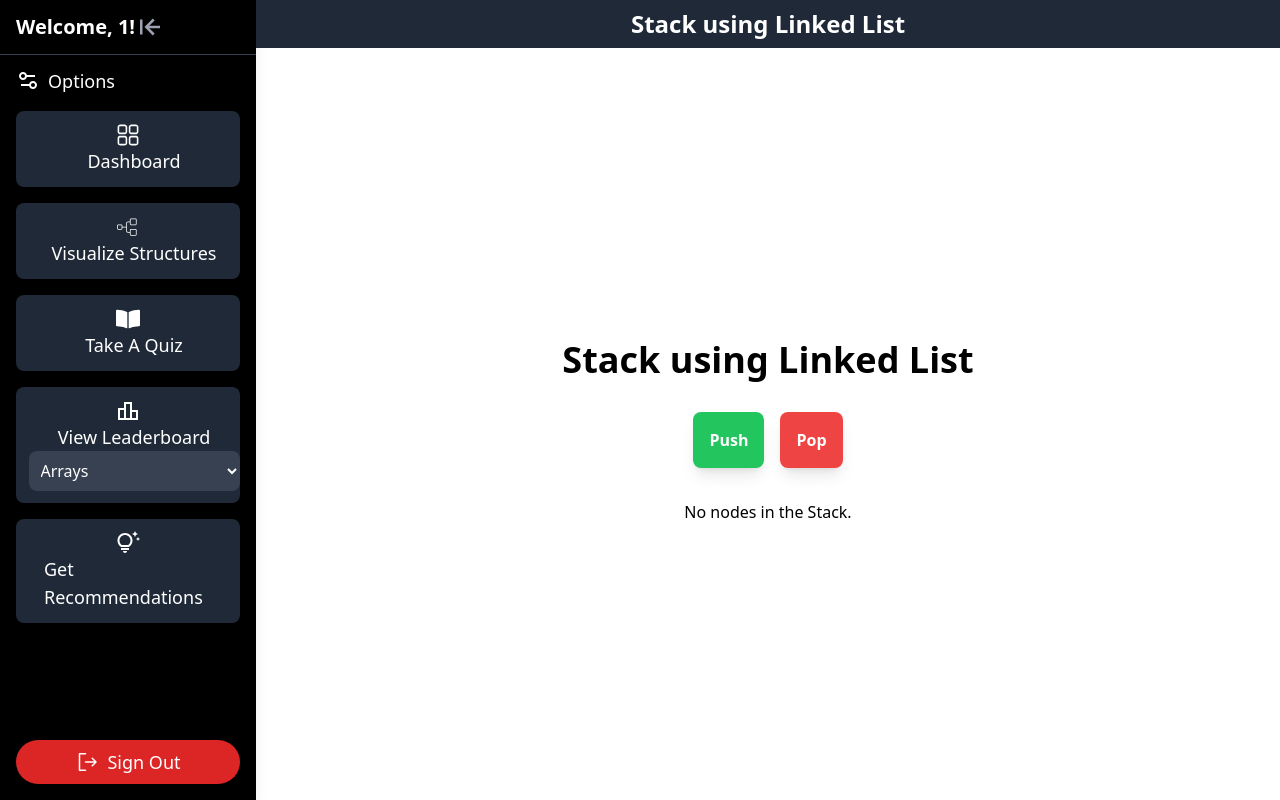
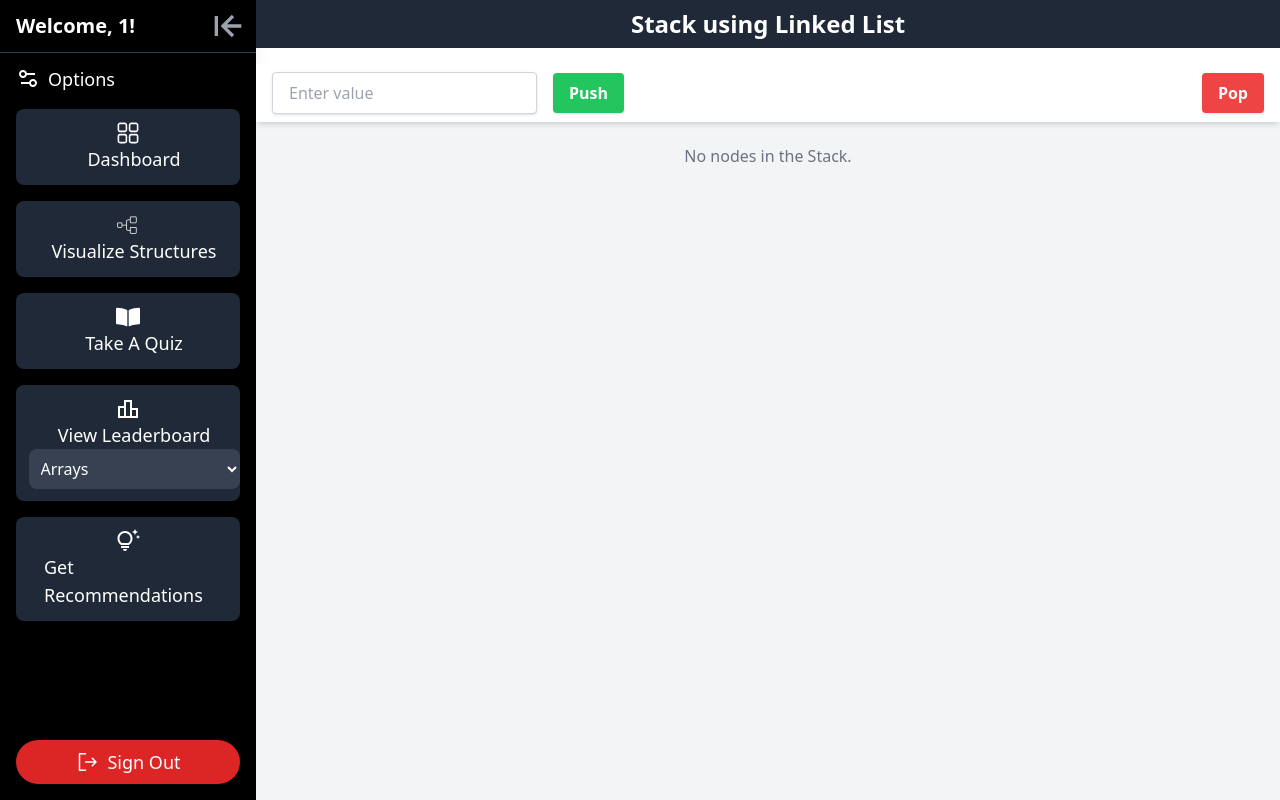
Before and after one commit to AlyanTheCodingLegend/algostructify, a Next.js app: page /1/1/structures/linkedstack in a window 1280 px wide. Built offline with nearby package versions, Linux system fonts and the light colour scheme.

Commit message:
Final changes done

```diff
--- a/app/[username]/[studentId]/structures/directedgraph/page.tsx
+++ b/app/[username]/[studentId]/structures/directedgraph/page.tsx
@@ -244,6 +244,7 @@ export default function Page() {
   </div>
   <svg
       ref={svgRef}
+      viewBox="0 0 100 100"
       xmlns="http://www.w3.org/2000/svg"
       style={{
         position: "absolute",
--- a/app/[username]/[studentId]/structures/linkedqueue/page.tsx
+++ b/app/[username]/[studentId]/structures/linkedqueue/page.tsx
@@ -8,6 +8,7 @@ import { useGlobalStatesContext } from "../../layout";
 export default function Page() {
     const [queue] = useState(new CircularQueue<number>(7));
     const [, setRenderTrigger] = useState(0);
+    const [inputValue, setInputValue] = useState<number>(1);
 
     const triggerRender = () => setRenderTrigger((prev) => prev + 1);
 
@@ -51,28 +52,73 @@ export default function Page() {
 
         return nodes.map((node, index) => (
             <div
-                key={index}
-                className="flex items-center justify-center relative"
+              key={index}
+              className="flex flex-col items-center justify-center relative"
             >
-                <div className={`flex justify-center items-center p-4 border-4 min-w-[80px] min-h-[80px] text-center text-xl font-semibold shadow-lg relative ${(node===queue.front && node===queue.rear) && "border-purple-500 bg-purple-100"} ${node===queue.front ? "border-red-500 bg-red-100" : (node===queue.rear ?  "border-blue-500 bg-blue-100" : "border-green-500 bg-green-100")}`}>
-                    <span>{node.value}</span>
-                </div>
-                {index!==nodes.length-1 && (
-                    <div className="flex justify-center items-center text-3xl text-green-500">
-                        →
-                    </div>
-                )}
+              <div
+                className={`flex justify-center items-center p-4 border-4 w-20 h-20 text-center text-xl font-semibold shadow-lg relative ${
+                  node === queue.front && node === queue.rear
+                    ? "border-purple-500 bg-purple-100"
+                    : node === queue.front
+                    ? "border-red-500 bg-red-100"
+                    : node === queue.rear
+                    ? "border-blue-500 bg-blue-100"
+                    : "border-green-500 bg-green-100"
+                }`}
+              >
+                <span>{node.value}</span>
+              </div>
+              {index !== nodes.length - 1 && (
+                <div className="text-3xl text-green-500 font-bold mx-2">↓</div>
+              )}
             </div>
         ));
     }
 
     return (
-        <div style={{marginLeft: isOpen ? "256px" : "64px", marginTop: "64px", width: `calc(100vw - ${isOpen ? "256px" : "64px"})`}} className="flex flex-col h-full w-full justify-center items-center bg-gray-100">
-            <div className="flex items-center justify-center space-x-0">
-                {renderQueue()}
+        <div
+          style={{
+            marginLeft: isOpen ? "256px" : "64px",
+            marginTop: "64px",
+            width: `calc(100vw - ${isOpen ? "256px" : "64px"})`,
+          }}
+          className="relative flex flex-col items-center h-full w-full bg-gray-100"
+        >
+          {/* Fixed Top Bar */}
+          <div style={{
+            marginLeft: isOpen ? "256px" : "64px",
+            marginTop: "0px",
+            width: `calc(100vw - ${isOpen ? "256px" : "64px"})`,
+          }} className="fixed right-0 bg-white shadow-md flex justify-between items-center px-4 py-2 z-10">
+            <div className="flex items-center space-x-4">
+              <input
+                type="number"
+                value={inputValue}
+                onChange={(e) =>
+                  setInputValue(Number(e.target.value))
+                }
+                placeholder="Enter value"
+                className="px-4 py-2 border border-gray-300 rounded shadow focus:outline-none focus:ring-2 focus:ring-blue-500"
+              />
+              <button
+                onClick={()=>enqueue(inputValue)}
+                className="px-4 py-2 bg-green-500 text-white font-semibold rounded shadow hover:bg-green-600 transition"
+              >
+                Enqueue
+              </button>
             </div>
-            <button onClick={()=>enqueue(10)}>Enqueue</button>
-            <button onClick={()=>dequeue()}>Dequeue</button>
+            <button
+              onClick={()=>dequeue()}
+              className="px-4 py-2 bg-red-500 text-white font-semibold rounded shadow hover:bg-red-600 transition"
+            >
+              Dequeue
+            </button>
+          </div>
+
+          {/* Queue Visualization */}
+          <div className="flex flex-col items-center justify-center pt-20 space-y-4">
+            {renderQueue()}
+          </div>
         </div>
-    )
+      );
 }
--- a/app/[username]/[studentId]/structures/linkedstack/page.tsx
+++ b/app/[username]/[studentId]/structures/linkedstack/page.tsx
@@ -1,4 +1,4 @@
-"use client"
+"use client";
 
 import React, { useEffect, useState } from "react";
 import StackLL, { ListNode } from "@/app/_datastructures/StackLL";
@@ -7,7 +7,8 @@ import { useGlobalStatesContext } from "../../layout";
 
 export default function Page() {
   const [stack] = useState(new StackLL<number>());
-    const [, setRenderTrigger] = useState(0);
+  const [renderTrigger, setRenderTrigger] = useState(0);
+  const [inputValue, setInputValue] = useState<number | "">("");
 
   const triggerRender = () => setRenderTrigger((prev) => prev + 1);
 
@@ -17,8 +18,15 @@ export default function Page() {
     setHeading("Stack using Linked List");
   }, []);
 
-    const push = (value: number) => {
-        stack.push(value);
+  const push = () => {
+    if (inputValue === "" || isNaN(Number(inputValue))) {
+      toast.error("Please enter a valid number.");
+      return;
+    }
+
+    stack.push(Number(inputValue));
+    toast.success(`Pushed value: ${inputValue}`);
+    setInputValue(""); // Clear input field
     triggerRender();
   };
 
@@ -33,7 +41,7 @@ export default function Page() {
   };
 
   const renderStack = () => {
-        if (stack.isEmpty()) return <div>No nodes in the Stack.</div>;
+    if (stack.isEmpty()) return <div className="text-gray-500">No nodes in the Stack.</div>;
 
     const nodes: ListNode<number>[] = [];
     let current: ListNode<number> | null = stack.top;
@@ -46,40 +54,66 @@ export default function Page() {
     return nodes.map((node, index) => (
       <div
         key={index}
-                className="flex flex-col items-center justify-center relative"
+        className="flex flex-col items-center justify-center relative mb-4"
       >
-                <div className={`flex justify-center items-center p-4 border-4 min-w-[80px] min-h-[80px] text-center text-xl font-semibold shadow-lg relative ${node===stack.top ? "border-red-500 bg-red-100" : "border-green-500 bg-green-100"}`}>
+        <div
+          className={`flex justify-center items-center p-4 border-4 w-20 h-20 text-center text-xl font-semibold shadow-lg relative ${
+            node === stack.top
+              ? "border-red-500 bg-red-100"
+              : "border-green-500 bg-green-100"
+          }`}
+        >
           <span>{node.value}</span>
         </div>
-                {index!==nodes.length-1 && (
-                    <div className="flex justify-center items-center text-3xl text-green-500">
-                        ↓
-                    </div>
+        {index !== nodes.length - 1 && (
+          <div className="text-3xl text-green-500 font-bold">↓</div>
         )}
       </div>
     ));
-    }
+  };
 
   return (
-        <div style={{marginLeft: isOpen ? "256px" : "64px", marginTop: "64px", width: `calc(100vw - ${isOpen ? "256px" : "64px"})`}} className="flex flex-col items-center justify-center h-full w-full space-y-8">
-            <h1 className="text-4xl font-semibold text-center">
-                Stack using Linked List
-            </h1>
-            <div className="flex items-center justify-center space-x-4">
+    <div
+      style={{
+        marginLeft: isOpen ? "256px" : "64px",
+        marginTop: "64px",
+        width: `calc(100vw - ${isOpen ? "256px" : "64px"})`,
+      }}
+      className="relative flex flex-col items-center h-full w-full bg-gray-100"
+    >
+      {/* Fixed Buttons */}
+      <div style={{
+        marginLeft: isOpen ? "256px" : "64px",
+        marginTop: "0px",
+        width: `calc(100vw - ${isOpen ? "256px" : "64px"})`,
+      }} className="fixed -mt-1 left-0 right-0 bg-white shadow-md flex justify-between items-center px-4 py-2 z-10">
+        <div className="flex items-center space-x-4">
+          <input
+            type="number"
+            value={inputValue}
+            onChange={(e) =>
+              setInputValue(e.target.value === "" ? "" : Number(e.target.value))
+            }
+            placeholder="Enter value"
+            className="px-4 py-2 border border-gray-300 rounded shadow focus:outline-none focus:ring-2 focus:ring-blue-500"
+          />
           <button
-                    className="p-4 bg-green-500 text-white font-semibold rounded-lg shadow-lg"
-                    onClick={() => push(Math.floor(Math.random() * 100))}
+            onClick={push}
+            className="px-4 py-2 bg-green-500 text-white font-semibold rounded shadow hover:bg-green-600 transition"
           >
             Push
           </button>
+        </div>
         <button
-                    className="p-4 bg-red-500 text-white font-semibold rounded-lg shadow-lg"
           onClick={pop}
+          className="px-4 py-2 bg-red-500 text-white font-semibold rounded shadow hover:bg-red-600 transition"
         >
           Pop
         </button>
       </div>
-            <div className="flex flex-col items-center justify-center">
+
+      {/* Stack Visualization */}
+      <div className="flex flex-col items-center justify-center pt-20">
         {renderStack()}
       </div>
     </div>
--- a/app/[username]/[studentId]/structures/stack/page.tsx
+++ b/app/[username]/[studentId]/structures/stack/page.tsx
@@ -1,4 +1,4 @@
-"use client"
+"use client";
 
 import React, { useEffect, useState } from "react";
 import StackArr from "@/app/_datastructures/StackArray";
@@ -7,7 +7,8 @@ import { useGlobalStatesContext } from "../../layout";
 
 export default function Page() {
   const [stack] = useState(new StackArr<number>(7));
-    const [, setRenderTrigger] = useState(0);
+  const [renderTrigger, setRenderTrigger] = useState(0);
+  const [inputValue, setInputValue] = useState<number | "">("");
 
   const triggerRender = () => setRenderTrigger((prev) => prev + 1);
 
@@ -17,12 +18,19 @@ export default function Page() {
     setHeading("Stack using Array");
   }, []);
 
-    const push = (value: number) => {
+  const push = () => {
+    if (inputValue === "" || isNaN(Number(inputValue))) {
+      toast.error("Please enter a valid number.");
+      return;
+    }
+
     if (stack.isFull()) {
       toast.error("Stack is full, cannot push.");
       return;
     }
-        stack.push(value);
+    stack.push(Number(inputValue));
+    toast.success(`Pushed value: ${inputValue}`);
+    setInputValue(""); // Clear the input field
     triggerRender();
   };
 
@@ -45,20 +53,60 @@ export default function Page() {
 
     return stackArray.map((item, index) => (
       <div key={index}>
-                <div className={`flex justify-center items-center p-4 border-4 min-w-[80px] min-h-[80px] text-center text-xl font-semibold shadow-lg relative ${(index===stack.top ?  "border-red-500 bg-red-100" : "border-green-500 bg-green-100")}`}>
-                    <span>{item}</span>
+        <div
+          className={`flex justify-center items-center p-4 border-4 w-20 h-20 text-center text-xl font-semibold shadow-lg relative ${
+            index === stack.top
+              ? "border-red-500 bg-red-100"
+              : "border-green-500 bg-green-100"
+          }`}
+        >
+          <span>{item !== null ? item : "-"}</span>
         </div>
       </div>
     ));
-    }
+  };
 
   return (
-        <div style={{marginLeft: isOpen ? "256px" : "64px", marginTop: "64px", width: `calc(100vw - ${isOpen ? "256px" : "64px"})`}} className="flex flex-col h-full w-full justify-center items-center bg-gray-100">
-            <div className="flex flex-col items-center justify-center space-x-0">
+    <div
+      style={{
+        marginLeft: isOpen ? "256px" : "64px",
+        marginTop: "64px",
+        width: `calc(100vw - ${isOpen ? "256px" : "64px"})`,
+      }}
+      className="flex flex-col h-full w-full justify-center items-center bg-gray-100"
+    >
+      {/* Stack Display */}
+      <div className="flex flex-col items-center justify-center space-y-4 mb-8">
         {renderStack()}
       </div>
-            <button onClick={()=>push(10)}>Push</button>
-            <button onClick={()=>pop()}>Pop</button>
+
+      {/* Input and Buttons */}
+      <div className="flex flex-col items-center space-y-4">
+        {/* Input Field */}
+        <div className="flex items-center space-x-4">
+          <input
+            type="number"
+            value={inputValue}
+            onChange={(e) => setInputValue(e.target.value === "" ? "" : Number(e.target.value))}
+            placeholder="Enter value"
+            className="px-4 py-2 border border-gray-300 rounded shadow focus:outline-none focus:ring-2 focus:ring-blue-500"
+          />
+          <button
+            onClick={push}
+            className="px-4 py-2 bg-blue-500 text-white rounded shadow hover:bg-blue-600 transition"
+          >
+            Push
+          </button>
         </div>
-    )
+
+        {/* Pop Button */}
+        <button
+          onClick={pop}
+          className="px-4 py-2 bg-red-500 text-white rounded shadow hover:bg-red-600 transition"
+        >
+          Pop
+        </button>
+      </div>
+    </div>
+  );
 }
--- a/app/_components/Sidebar.tsx
+++ b/app/_components/Sidebar.tsx
@@ -30,9 +30,9 @@ export default function Sidebar() {
                 <div className="text-xl font-semibold">Welcome, {username}!</div>
                 <div
                   onClick={() => setIsOpen(!isOpen)}
-                  className="text-gray-400 hover:text-white transition"
+                  className="absolute right-2 text-gray-400 hover:text-white transition"
                 >
-                  <BiArrowToLeft size={30} />
+                  <BiArrowToLeft size={40} />
                 </div>
               </div>
             ) : (
@@ -40,7 +40,7 @@ export default function Sidebar() {
                 onClick={() => setIsOpen(!isOpen)}
                 className="text-gray-400 hover:text-white transition mx-auto"
               >
-                <BiArrowToRight size={30} />
+                <BiArrowToRight size={40} />
               </div>
             )}
           </div>
@@ -87,16 +87,17 @@ export default function Sidebar() {
             </div>
           )}
 
-          {/* Sign Out */}
+          {isOpen && (
           <div className="absolute bottom-4 w-full px-4">
             <div
               className="flex items-center justify-center bg-red-600 hover:bg-red-500 text-white text-lg font-medium px-4 py-2 rounded-full cursor-pointer transition"
               onClick={() => router.push("/login")}
             >
               <PiSignOut size={24} className="mr-2" />
-              {isOpen && "Sign Out"}
+              {"Sign Out"}
             </div>
           </div>
+          )}
         </div>
       );
     };
```
Lines whose indentation alone changed are shown as unchanged.
